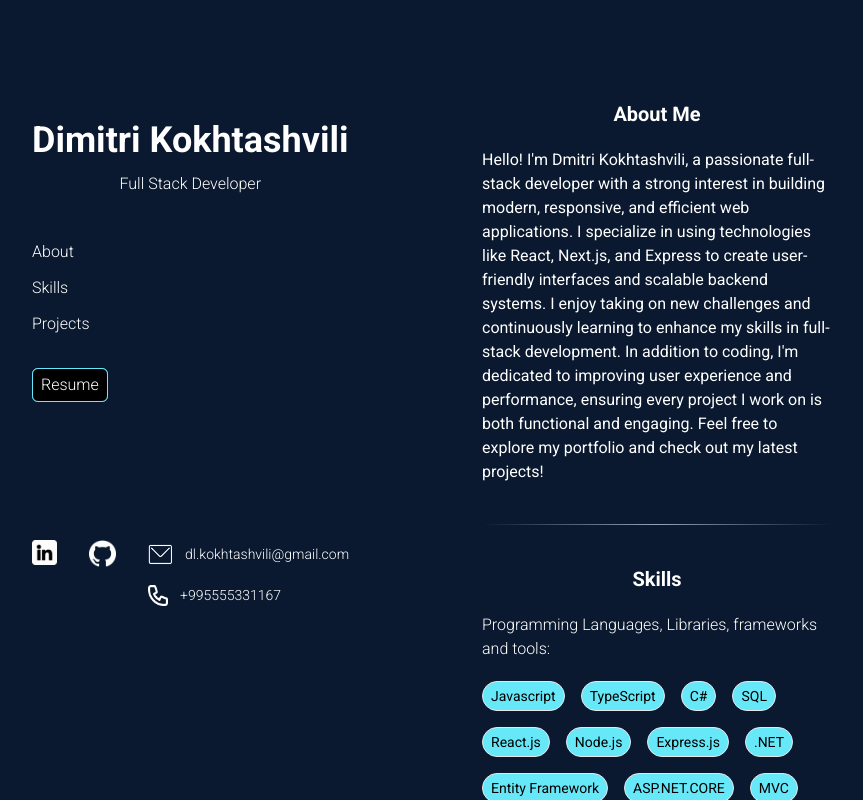
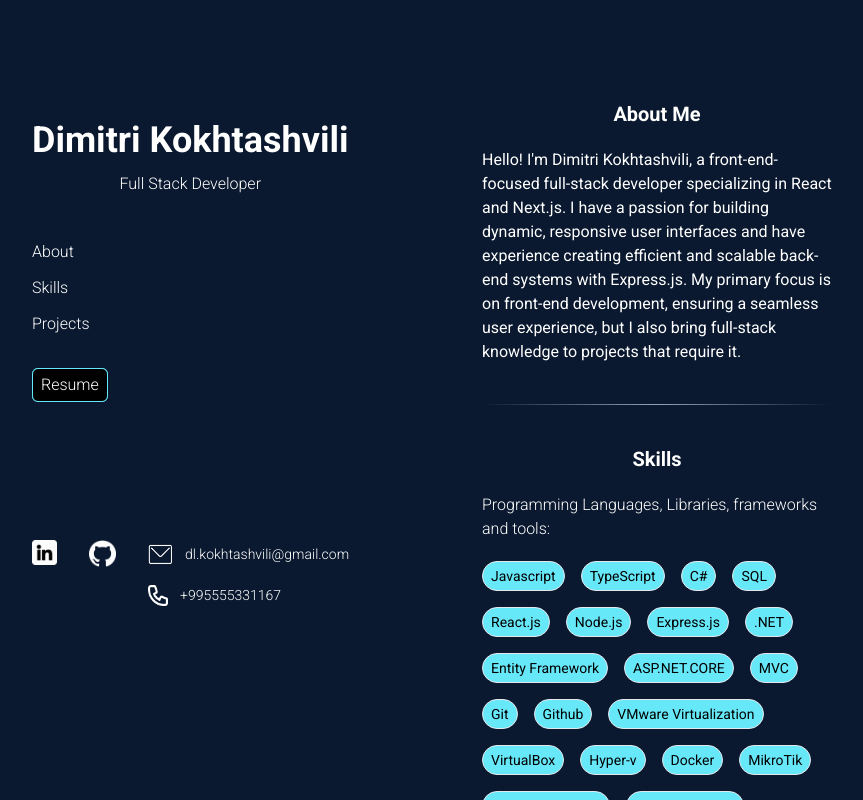
Before and after one commit to dlkokhta/My-Portfoglio, a Next.js app: page / in a window 1280 px wide. Shown: the top 800 px of the page, without its empty margins (208-1071 px from the left). Built offline with nearby package versions, Linux system fonts and the light colour scheme.

Commit message:
change about me text

```diff
--- a/src/app/components/About.tsx
+++ b/src/app/components/About.tsx
@@ -5,16 +5,13 @@ const About = () => {
         <h1 className="text-xl mb-5 font-bold">About Me</h1>
 
         <p>
-          Hello! I&apos;m Dmitri Kokhtashvili, a passionate full-stack developer
-          with a strong interest in building modern, responsive, and efficient
-          web applications. I specialize in using technologies like React,
-          Next.js, and Express to create user-friendly interfaces and scalable
-          backend systems. I enjoy taking on new challenges and continuously
-          learning to enhance my skills in full-stack development. In addition
-          to coding, I&apos;m dedicated to improving user experience and
-          performance, ensuring every project I work on is both functional and
-          engaging. Feel free to explore my portfolio and check out my latest
-          projects!
+          Hello! I&apos;m Dimitri Kokhtashvili, a front-end-focused full-stack
+          developer specializing in React and Next.js. I have a passion for
+          building dynamic, responsive user interfaces and have experience
+          creating efficient and scalable back-end systems with Express.js. My
+          primary focus is on front-end development, ensuring a seamless user
+          experience, but I also bring full-stack knowledge to projects that
+          require it.
         </p>
       </div>
       <div className="to-transparen h-[0.5px] bg-gradient-to-r from-transparent via-slate-400  mt-10"></div>
```
